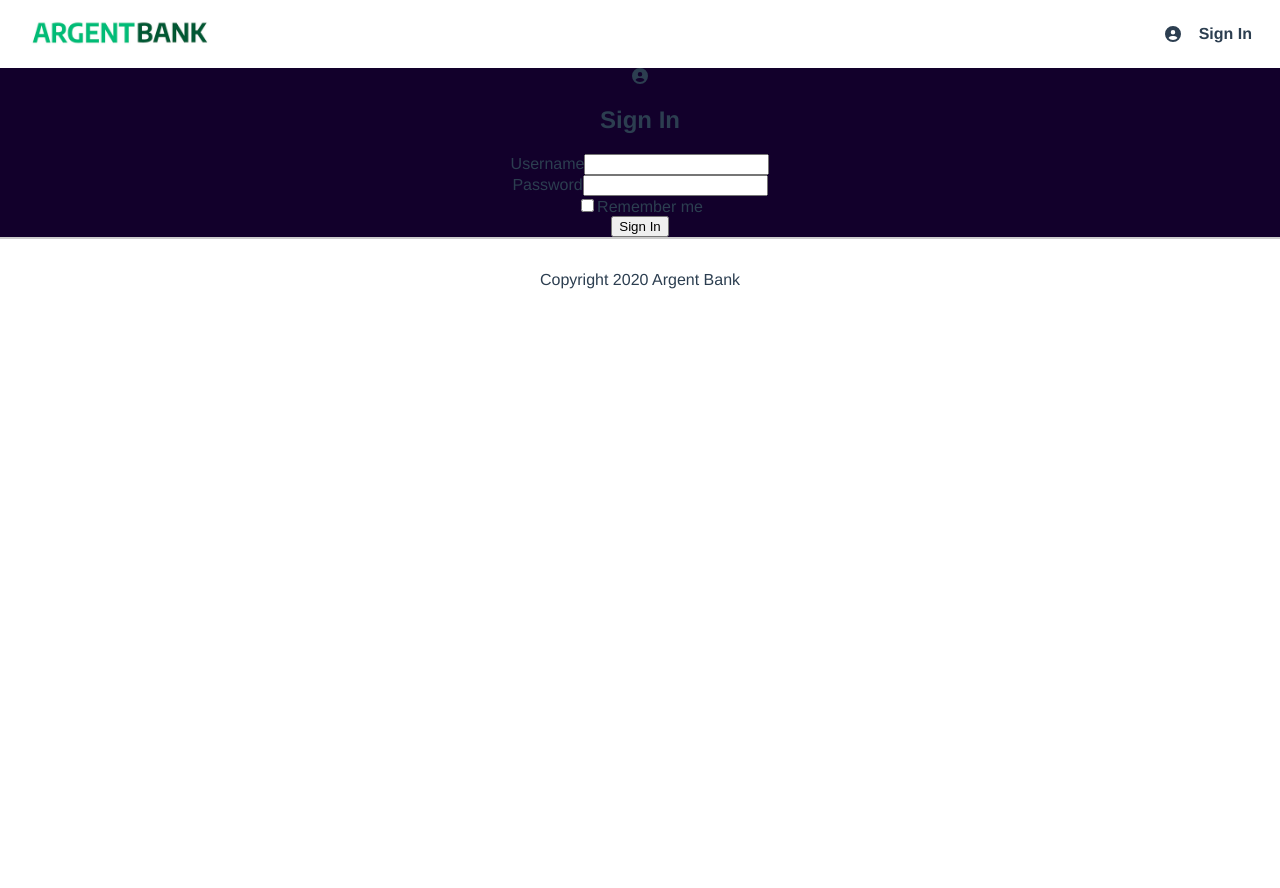
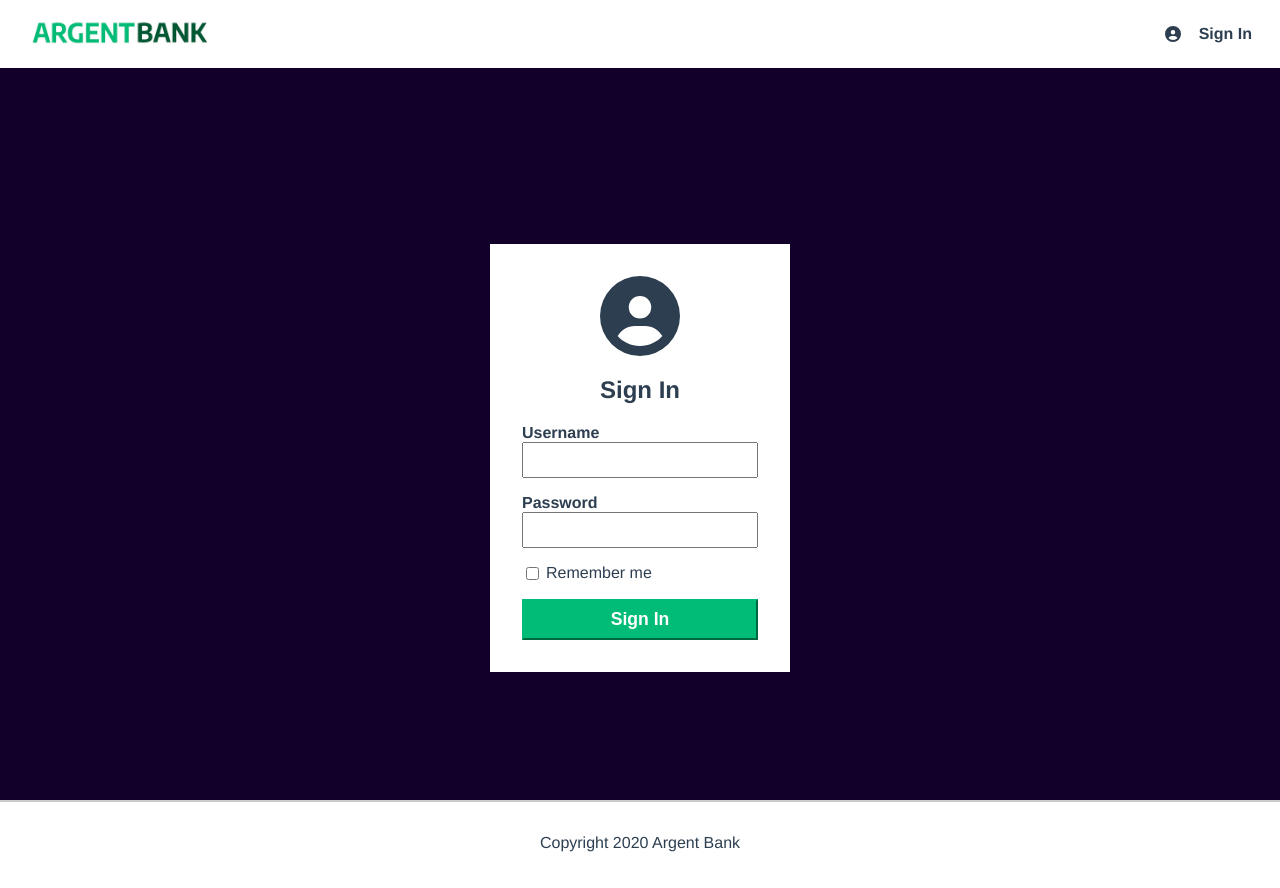
Before and after one commit to Flower-dev/Bank_app, a React (Create React App) app: page /login in a window 1280 px wide. Before the commit the page ends 800 px from the top, so only its background shows below. Built offline with nearby package versions, Linux system fonts and the light colour scheme.

Commit message:
fix() custom loginForm & login page

```diff
--- a/src/components/LoginForm.js
+++ b/src/components/LoginForm.js
@@ -1,18 +1,27 @@
-import React, { useState } from 'react';
-import { FontAwesomeIcon } from '@fortawesome/react-fontawesome';
-import { faUserCircle } from '@fortawesome/free-solid-svg-icons';
+import { useState } from 'react';
+// routes
 import { useHistory } from 'react-router-dom';
 // redux
 import { useDispatch } from 'react-redux';
 import { setToken } from '../redux/slices/user';
 // hooks
 import useApi from '../hooks/useApi';
+// icons (fontawesome lib)
+import { FontAwesomeIcon } from '@fortawesome/react-fontawesome';
+import { faUserCircle } from '@fortawesome/free-solid-svg-icons';
+// custom
+import '../custom/loginForm.scss'
 
+// ----------------------------------------------------------
 export default function LoginForm() {
+    // redux
+    const dispatch = useDispatch();
+    // routes
+    const history = useHistory();
+    // state
     const [email, setEmail] = useState('');
     const [password, setPassword] = useState('');
-    const dispatch = useDispatch();
-    const history = useHistory();
+
 
     const onEmailChange = (e) => {
         setEmail(e.target.value);
@@ -36,7 +45,6 @@ export default function LoginForm() {
     }
 
     return (
-        <div>
         <main className='main bg-dark'>
             <section className='sign-in-content'>
                 <FontAwesomeIcon icon={faUserCircle} className='sign-in-icon'/>
@@ -61,6 +69,5 @@ export default function LoginForm() {
                 </form>
             </section>
         </main>
-        </div>
     )
 }
--- a/src/custom/pages/login.scss
+++ b/src/custom/pages/login.scss
@@ -3,4 +3,6 @@
     width: 100%;
     height: 100%;
     background-color: #12002b;
+    padding-top: 5%;
+    padding-bottom: 5%;
 }
```
Lines whose indentation alone changed are shown as unchanged.
